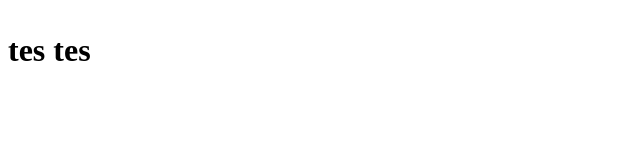
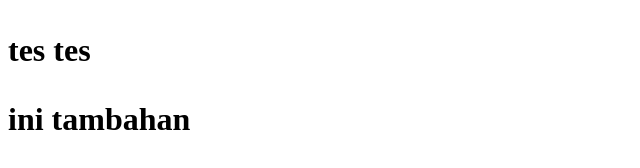
Before and after one commit to Mamduh-Nursi/CODING, a plain HTML site: page LATIHAN GITHUB/index.html in a window 1280 px wide. Shown: the whole page, without its empty margins (0-640 px from the left). Drawn offline with Linux system fonts and the light colour scheme.

Commit message:
di ubah lagi

```diff
--- a/LATIHAN GITHUB/index.html
+++ b/LATIHAN GITHUB/index.html
@@ -7,6 +7,7 @@
 </head>
 <h1>
     <p>tes tes</p>
+    <h1>ini tambahan</h1>
 </h1>
 <body>
 
```
